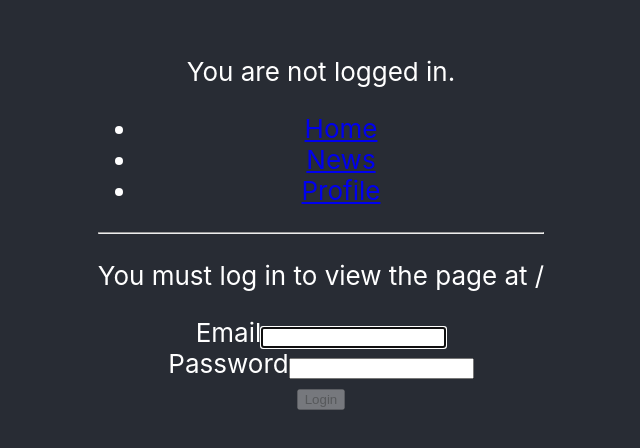
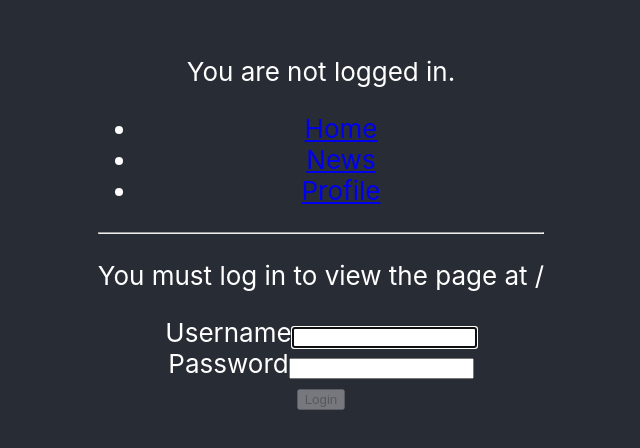
Before and after one commit to Valyay/test-task, a React (Create React App) app: page /login in a window 1280 px wide. Shown: the part 180-628 px from the top of the page, without its empty margins (319-959 px from the left). Built offline with nearby package versions, Linux system fonts and the light colour scheme.

Commit message:
Add check on login

```diff
--- a/src/components/Login.js
+++ b/src/components/Login.js
@@ -15,9 +15,13 @@ class Login extends Component {
 	}
 
 	login = () => {
-		fakeAuth.authenticate(() => {
-			this.setState({ redirectToReferrer: true });
-		});
+		if (this.state.username === "Admin" && this.state.password === "12345") {
+			fakeAuth.authenticate(() => {
+				this.setState({ redirectToReferrer: true });
+			});
+		} else {
+			alert("Имя пользователя или пароль введены не верно");
+		}
 	};
 
 	validateForm() {
@@ -27,7 +31,7 @@ class Login extends Component {
 	handleChange = event => {
 		this.setState({
 			[event.target.id]: event.target.value
-        });
+		});
 	};
 
 	handleSubmit = event => {
@@ -45,7 +49,7 @@ class Login extends Component {
 				<p>You must log in to view the page at {from.pathname}</p>
 				<form onSubmit={this.handleSubmit}>
 					<FormGroup controlId="username">
-						<FormLabel>Email</FormLabel>
+						<FormLabel>Username</FormLabel>
 						<FormControl
 							autoFocus
 							type="text"
```
